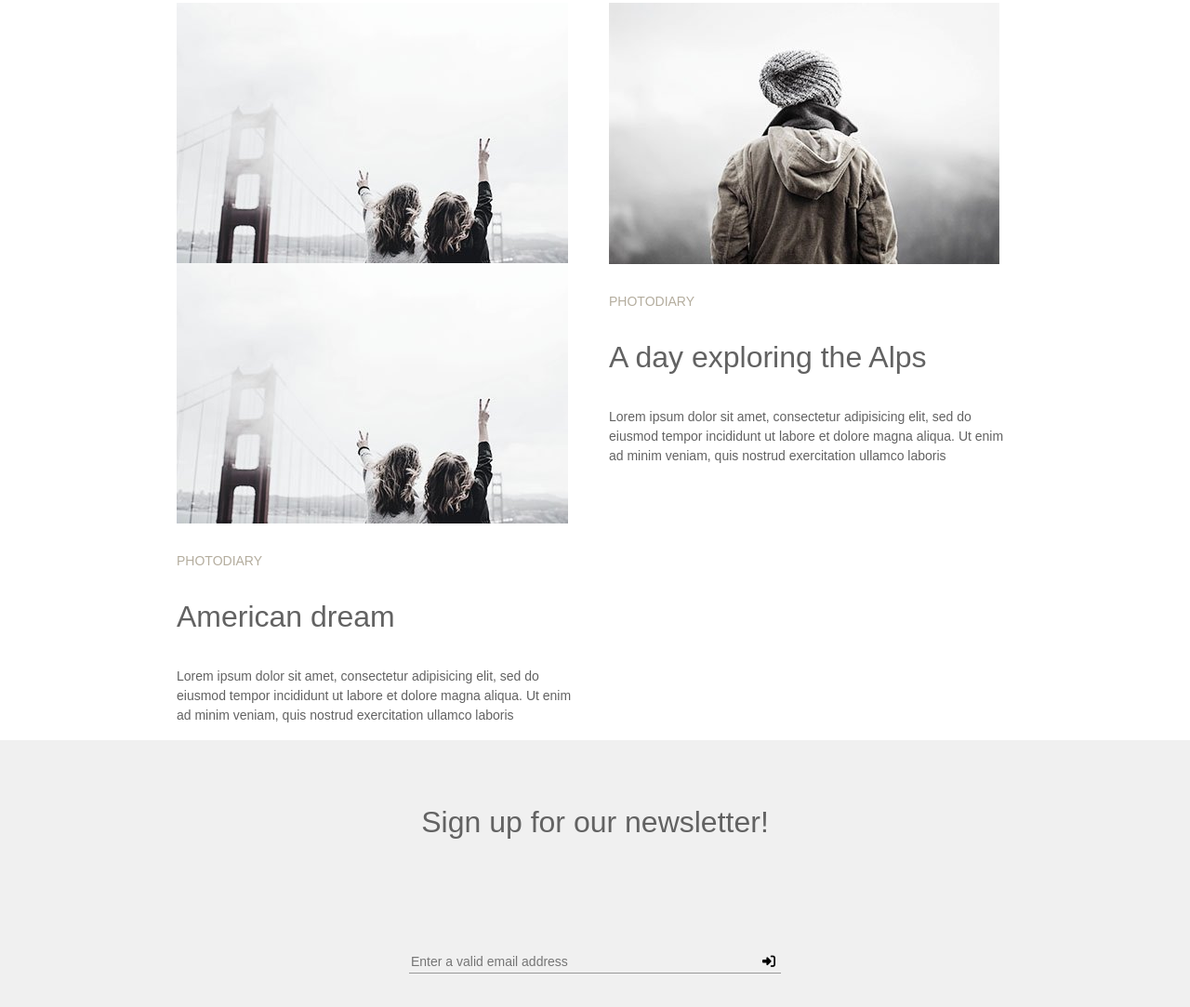
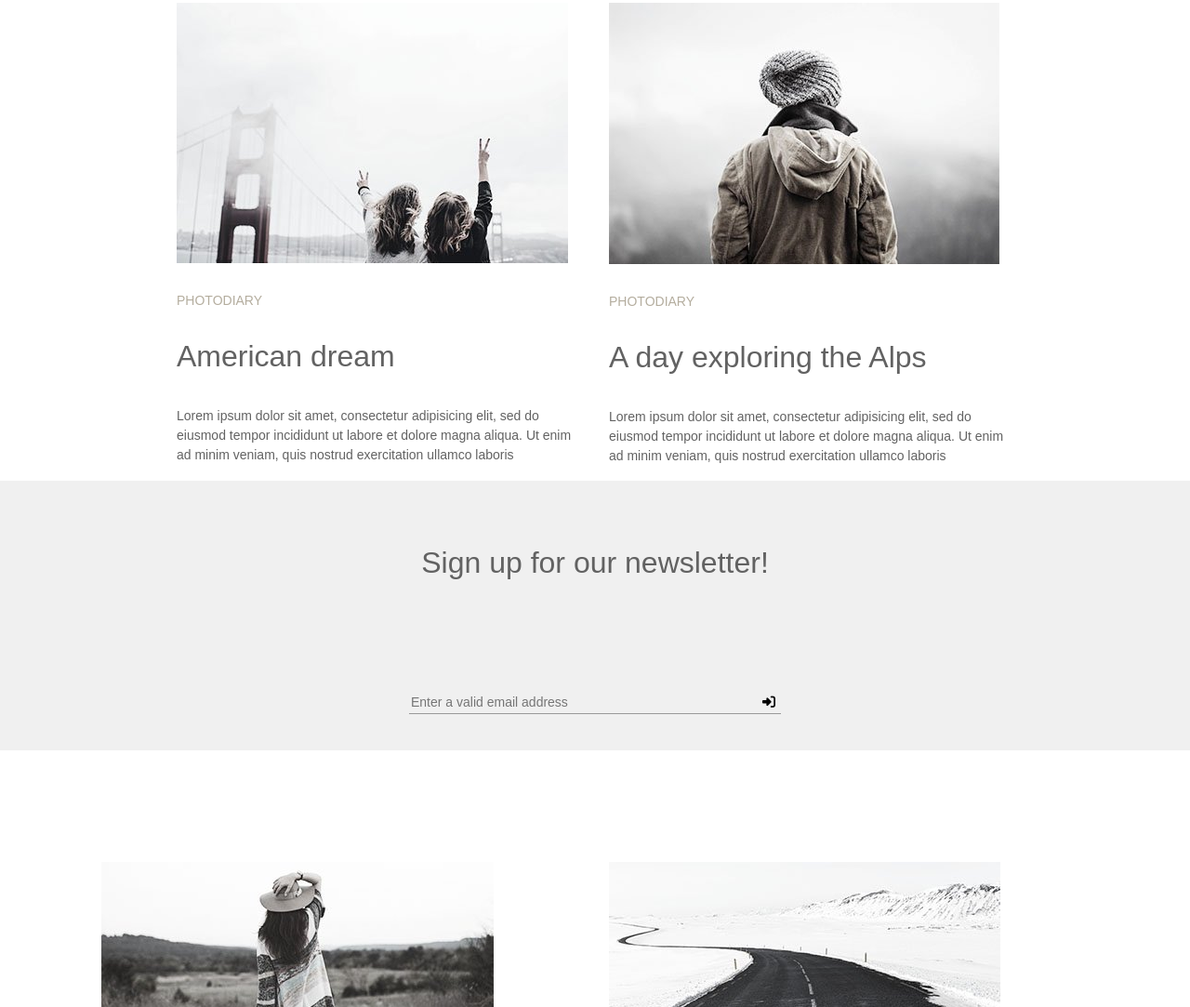
Before and after one commit to LinkK9/minimo, a plain HTML site: page index.html in a window 1280 px wide. Shown: the part 1851-2934 px from the top of the page at 93% size. Drawn offline with nearby package versions, Linux system fonts and the light colour scheme; a web font is replaced by a local one.

Commit message:
sua thumbnail

```diff
--- a/index.html
+++ b/index.html
@@ -92,7 +92,6 @@
                     <div class="item">
                         <div class="thumbnail">
                             <a href="post-sidebar.html"><img src="image\90d8e55ae1d8108649c9.jpg" alt="" srcset=""></a>
-                            <img src="image\90d8e55ae1d8108649c9.jpg" alt="" srcset="">
                         </div>
                         <p class="tag upper">photodiary</p>
                         <h2 class="tittle">American dream</h2>
```
